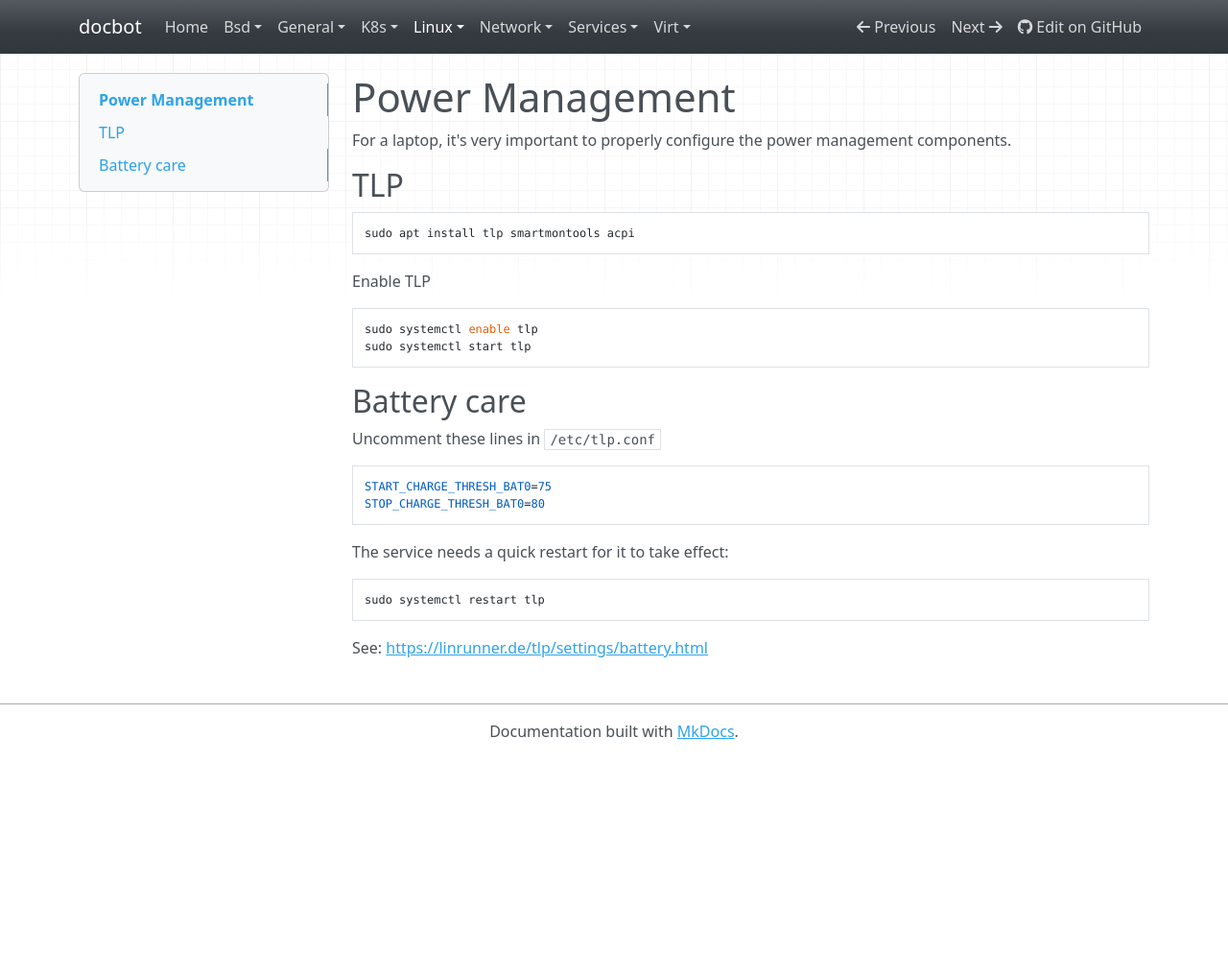
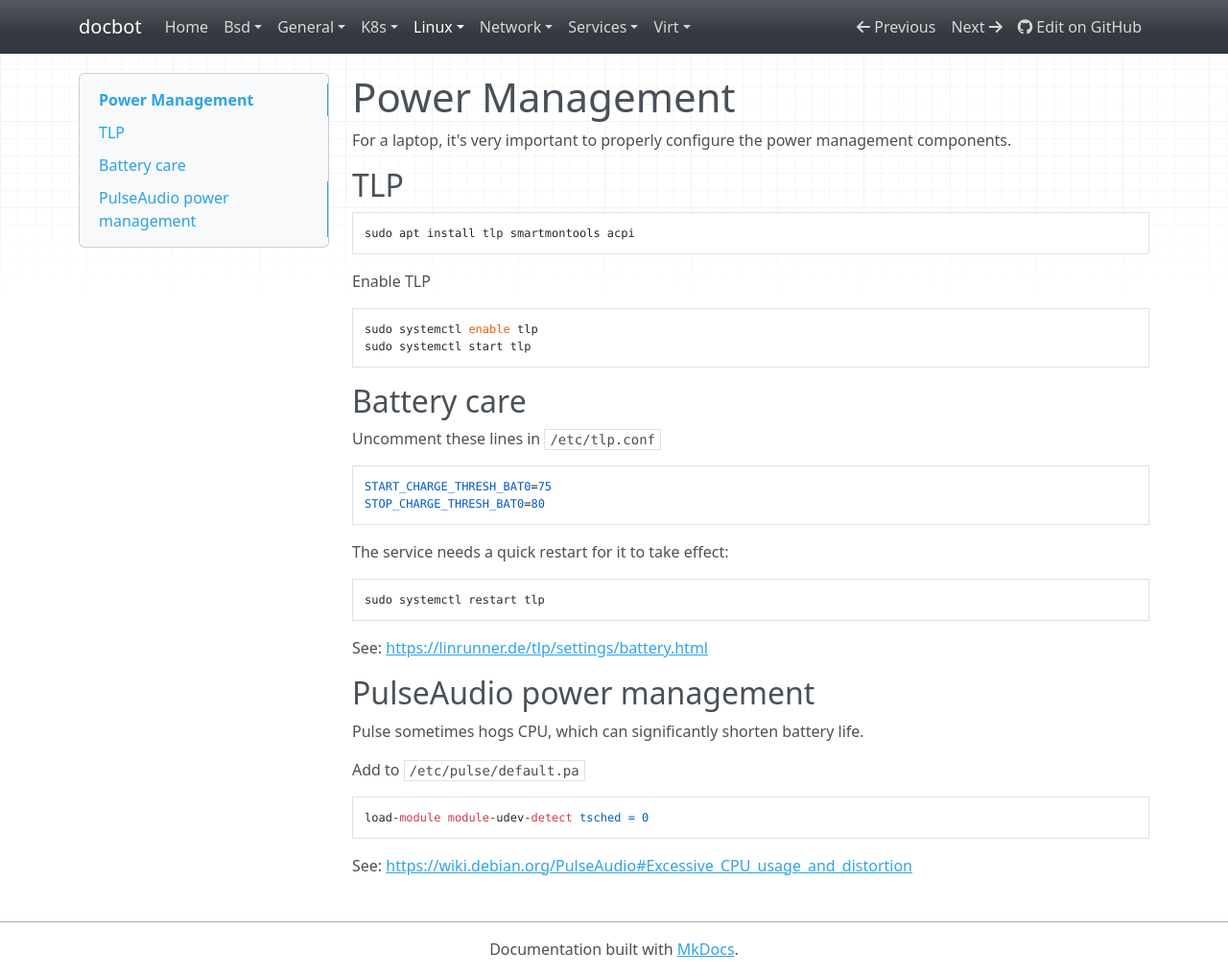
Before and after one commit to noahbailey/docbot, an MkDocs documentation site: the page built from docs/linux/power-mgmt.md, in a window 1280 px wide and 1017 px high. Shown: the whole window at 96% size. Built offline with MkDocs 1.6.1, drawn with Linux system fonts in a browser that asks for light colours; nearby versions of some CDN libraries.

Commit message:
Add some debian stuff...

````diff
--- a/docs/linux/power-mgmt.md
+++ b/docs/linux/power-mgmt.md
@@ -25,3 +25,16 @@ The service needs a quick restart for it to take effect:
     sudo systemctl restart tlp
 
 See: [https://linrunner.de/tlp/settings/battery.html](https://linrunner.de/tlp/settings/battery.html)
+
+
+## PulseAudio power management
+
+Pulse sometimes hogs CPU, which can significantly shorten battery life.
+
+Add to `/etc/pulse/default.pa`
+
+```
+load-module module-udev-detect tsched = 0
+```
+
+See: [https://wiki.debian.org/PulseAudio#Excessive_CPU_usage_and_distortion](https://wiki.debian.org/PulseAudio#Excessive_CPU_usage_and_distortion)
````
Also changed, not shown: docs/linux/debian-software.md (added, +27 -0 lines).
